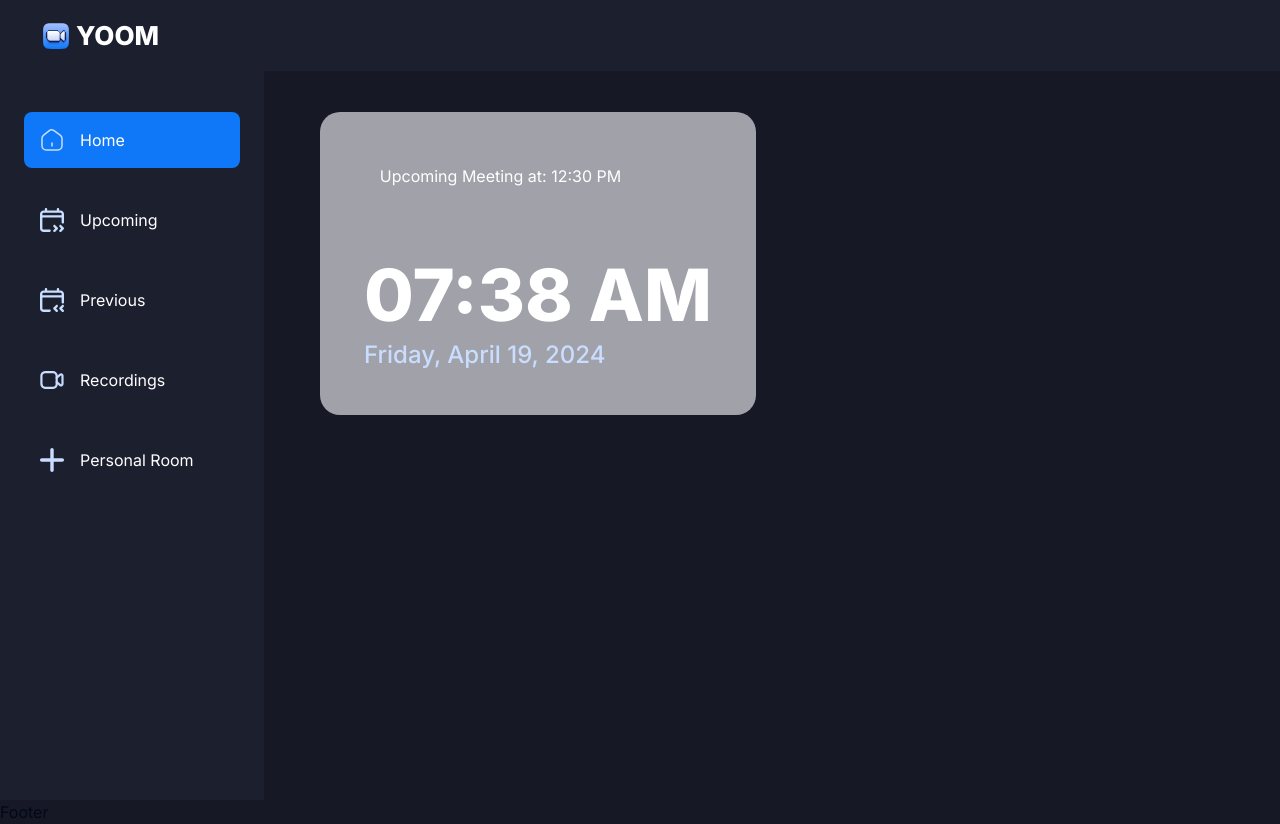
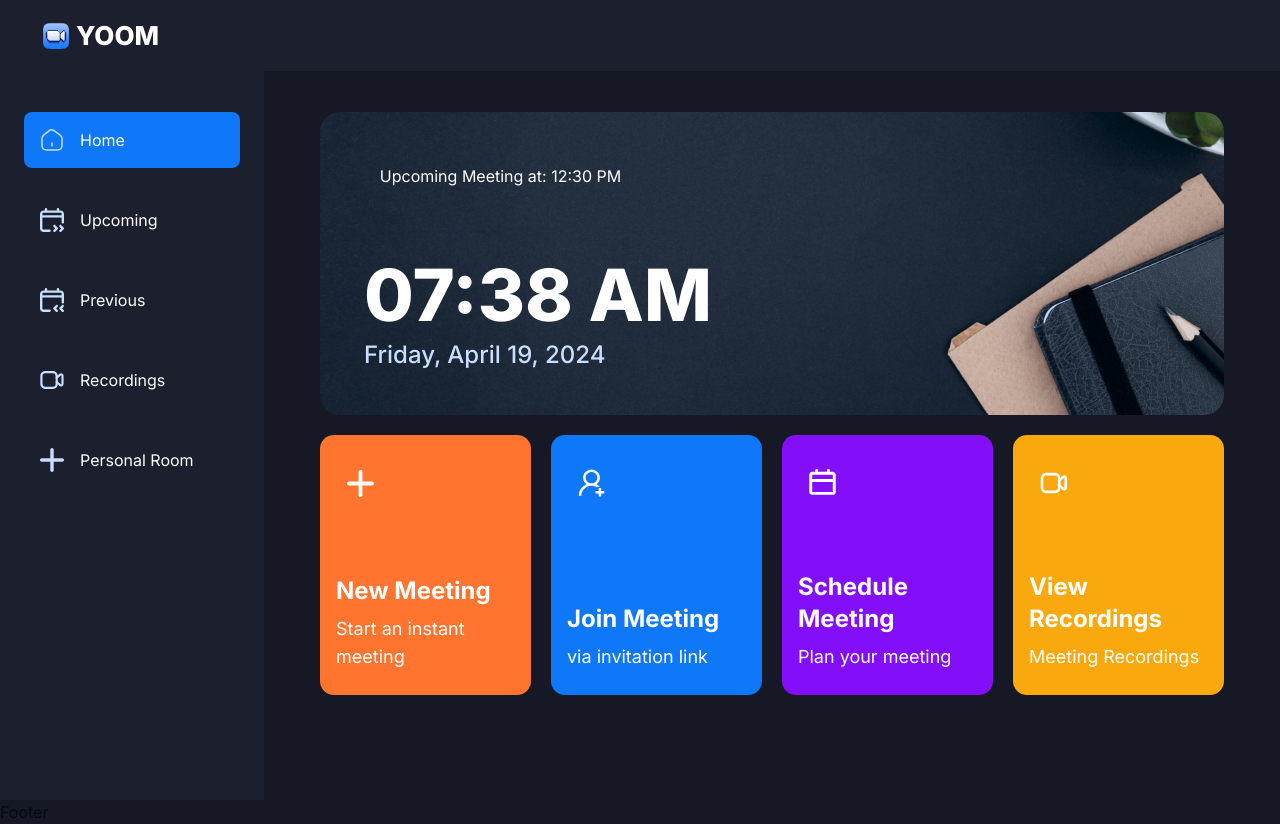
Before and after one commit to malavnitin199/metup, a Next.js app: page / in a window 1280 px wide. Built offline with nearby package versions, Linux system fonts and the light colour scheme; no server answers.

Commit message:
added a home page with top div and all the cards of metting types

```diff
--- a/src/app/(root)/(home)/layout.tsx
+++ b/src/app/(root)/(home)/layout.tsx
@@ -8,7 +8,7 @@ function HomeLayout({ children }: { children: ReactNode }) {
       <Navbar />
       <div className="flex">
         <Sidebar />
-        <section className="flex min-h-screen flex-2 flex-col px-6 pb-6 pt-28 max-md:pb-14 sm:px-14">
+        <section className="flex min-h-screen flex-1 flex-col px-6 pb-6 pt-28 max-md:pb-14 sm:px-14">
           <div className="w-full">{children}</div>
         </section>
       </div>
--- a/src/app/(root)/(home)/page.tsx
+++ b/src/app/(root)/(home)/page.tsx
@@ -1,5 +1,6 @@
-import React from "react";
-function Home() {
+import MeetingTypeList from "@/components/MeetingTypeList";
+
+const Home = () => {
   const now = new Date();
 
   const time = now.toLocaleTimeString("en-US", {
@@ -9,9 +10,10 @@ function Home() {
   const date = new Intl.DateTimeFormat("en-US", { dateStyle: "full" }).format(
     now
   );
+
   return (
     <section className="flex size-full flex-col gap-5 text-white">
-      <div className="h-[303px] w-full rounded-[20px] bg-zinc-400 bg-cover">
+      <div className="h-[303px] w-full rounded-[20px] bg-[url('/images/hero-background.png')] bg-cover">
         <div className="flex h-full flex-col justify-between max-md:px-5 max-md:py-8 lg:p-11">
           <h2 className="glassmorphism max-w-[273px] rounded py-2 text-center text-base font-normal">
             Upcoming Meeting at: 12:30 PM
@@ -23,9 +25,9 @@ function Home() {
         </div>
       </div>
 
-      {/* <MeetingTypeList /> */}
+      <MeetingTypeList />
     </section>
   );
-}
+};
 
 export default Home;
--- /dev/null
+++ b/src/components/HomeCard.tsx
@@ -0,0 +1,42 @@
+"use client";
+
+import Image from "next/image";
+
+import { cn } from "@/lib/utils";
+
+interface HomeCardProps {
+  className?: string;
+  img: string;
+  title: string;
+  description: string;
+  handleClick?: () => void;
+}
+
+const HomeCard = ({
+  className,
+  img,
+  title,
+  description,
+  handleClick,
+}: HomeCardProps) => {
+  return (
+    <section
+      className={cn(
+        "bg-orange-1 px-4 py-6 flex flex-col justify-between w-full xl:max-w-[270px] min-h-[260px] rounded-[14px] cursor-pointer",
+        className
+      )}
+      onClick={handleClick}
+    >
+      <div className="flex-center glassmorphism size-12 rounded-[10px]">
+        <Image src={img} alt="meeting" width={27} height={27} />
+      </div>
+
+      <div className="flex flex-col gap-2">
+        <h1 className="text-2xl font-bold">{title}</h1>
+        <p className="text-lg font-normal">{description}</p>
+      </div>
+    </section>
+  );
+};
+
+export default HomeCard;
--- /dev/null
+++ b/src/components/MeetingTypeList.tsx
@@ -0,0 +1,55 @@
+/* eslint-disable camelcase */
+"use client";
+
+import { useState } from "react";
+import { useRouter } from "next/navigation";
+
+import HomeCard from "./HomeCard";
+// import MeetingMo
+
+const initialValues = {
+  dateTime: new Date(),
+  description: "",
+  link: "",
+};
+
+const MeetingTypeList = () => {
+  const router = useRouter();
+  const [meetingState, setMeetingState] = useState<
+    "isScheduleMeeting" | "isJoiningMeeting" | "isInstantMeeting" | undefined
+  >(undefined);
+
+  return (
+    <section className="grid grid-cols-1 gap-5 md:grid-cols-2 xl:grid-cols-4">
+      <HomeCard
+        img="/icons/add-meeting.svg"
+        title="New Meeting"
+        description="Start an instant meeting"
+        handleClick={() => setMeetingState("isInstantMeeting")}
+      />
+      <HomeCard
+        img="/icons/join-meeting.svg"
+        title="Join Meeting"
+        description="via invitation link"
+        className="bg-blue-1"
+        handleClick={() => setMeetingState("isJoiningMeeting")}
+      />
+      <HomeCard
+        img="/icons/schedule.svg"
+        title="Schedule Meeting"
+        description="Plan your meeting"
+        className="bg-purple-1"
+        handleClick={() => setMeetingState("isScheduleMeeting")}
+      />
+      <HomeCard
+        img="/icons/recordings.svg"
+        title="View Recordings"
+        description="Meeting Recordings"
+        className="bg-yellow-1"
+        handleClick={() => router.push("/recordings")}
+      />
+    </section>
+  );
+};
+
+export default MeetingTypeList;
--- a/tailwind.config.ts
+++ b/tailwind.config.ts
@@ -28,6 +28,17 @@ const config = {
         },
         sky: {
           1: "#C9DDFF",
+          2: "#ECF0FF",
+          3: "#F5FCFF",
+        },
+        orange: {
+          1: "#FF742E",
+        },
+        purple: {
+          1: "#830EF9",
+        },
+        yellow: {
+          1: "#F9A90E",
         },
 
         border: "hsl(var(--border))",
```
Also changed, not shown: src/components/MobileNav.tsx (renamed from src/components/MobileNav.jsx).
